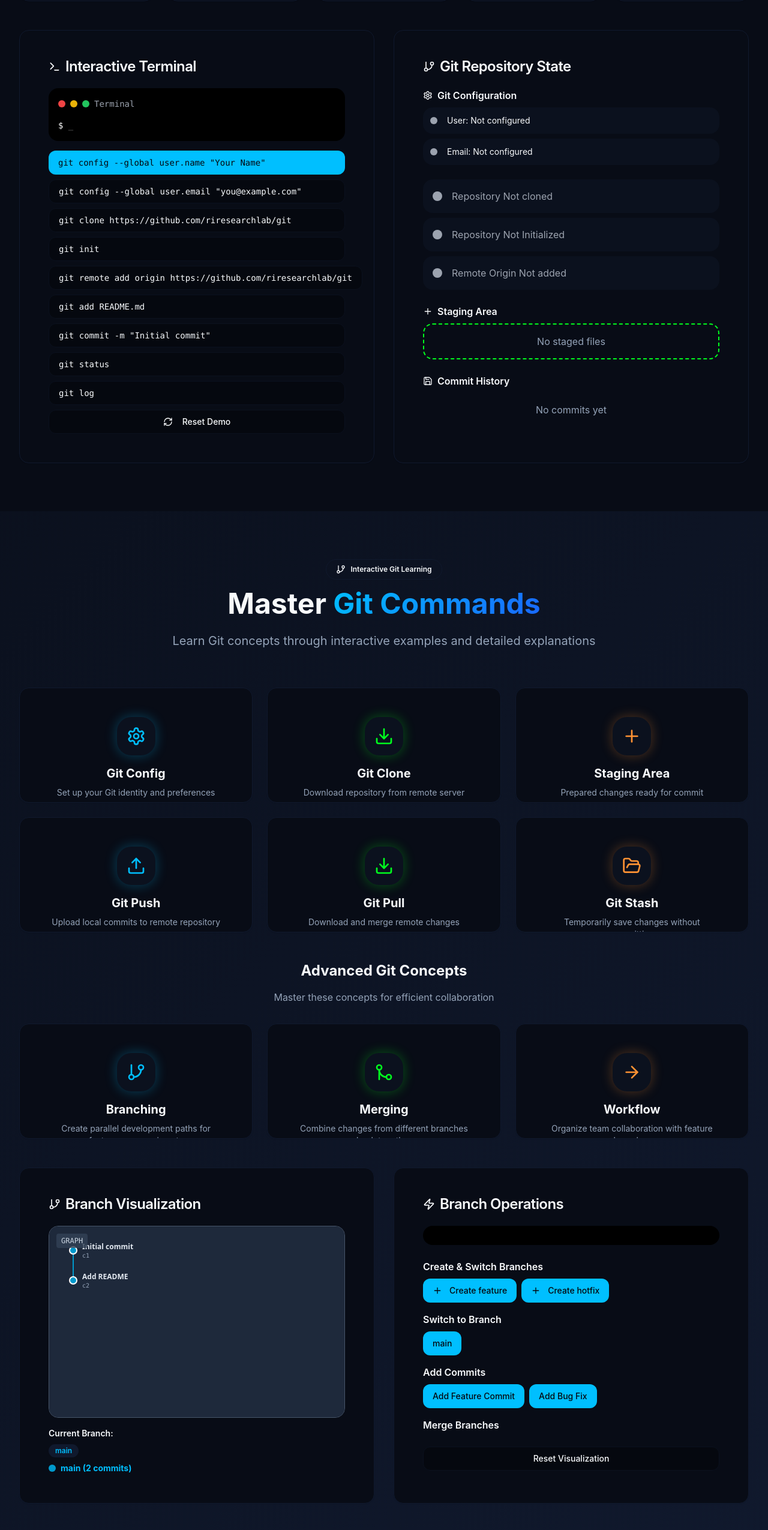
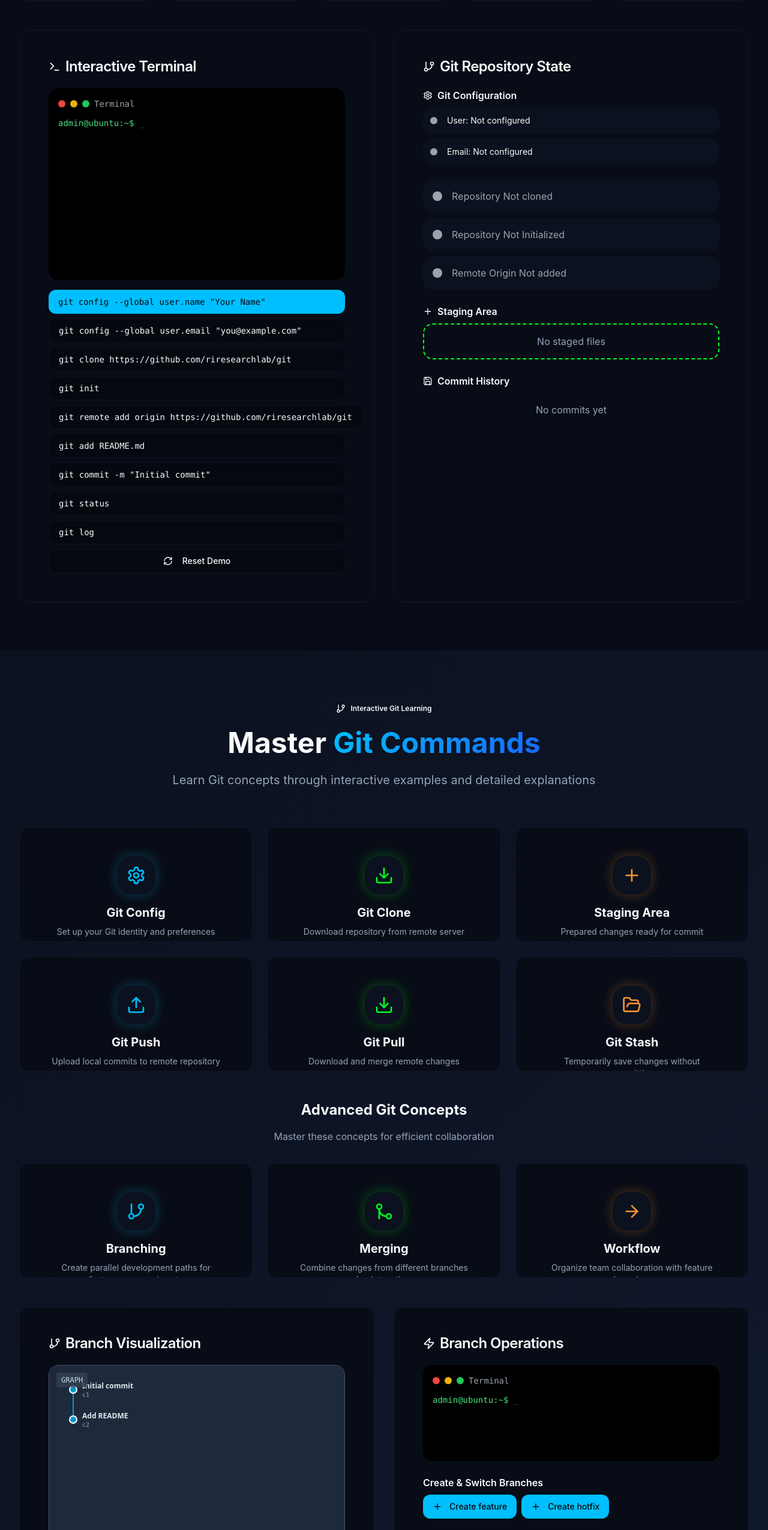
Before and after one commit to riresearchlab/git, a React (Vite) app: page / in a window 1280 px wide. Shown: the part 1486-4036 px from the top of the page at 60% size. Built offline with nearby package versions, Linux system fonts and the light colour scheme; the HTML template or start-up script is replaced by a standard one.

Commit message:
Fix terminal display

```diff
--- a/src/components/GitAdvanced.tsx
+++ b/src/components/GitAdvanced.tsx
@@ -39,7 +39,7 @@ export const GitAdvanced: React.FC = () => {
   const [hasUnpulledChanges, setHasUnpulledChanges] = useState(true);
 
   const addOutput = (command: string, output: string) => {
-    setTerminalOutput(prev => [...prev, `$ ${command}`, output]);
+    setTerminalOutput(prev => [...prev, `admin@ubuntu:~$ ${command}`, output]);
   };
 
   const performRebase = (targetCommit: string) => {
@@ -237,19 +237,20 @@ export const GitAdvanced: React.FC = () => {
               </CardTitle>
             </CardHeader>
             <CardContent>
-              <div className="bg-black rounded-lg p-4 font-mono text-sm max-h-64 overflow-y-auto">
-                <div className="flex items-center space-x-2 mb-2">
+              <div className="bg-black rounded-lg p-4 font-mono text-sm h-64 overflow-y-auto">
+                <div className="flex items-center space-x-2 mb-3">
                   <div className="w-3 h-3 bg-red-500 rounded-full"></div>
                   <div className="w-3 h-3 bg-yellow-500 rounded-full"></div>
                   <div className="w-3 h-3 bg-green-500 rounded-full"></div>
+                  <span className="text-gray-400 ml-2">Terminal</span>
                 </div>
                 {terminalOutput.map((line, idx) => (
-                  <div key={idx} className={line.startsWith('$') ? 'text-green-400' : 'text-gray-300'}>
+                  <div key={idx} className={line.startsWith('admin@ubuntu:~$') ? 'text-green-400' : 'text-gray-300'}>
                     {line}
                   </div>
                 ))}
                 <div className="text-green-400">
-                  $ <span className="animate-pulse">_</span>
+                  admin@ubuntu:~$ <span className="animate-pulse">_</span>
                 </div>
               </div>
               <Button onClick={resetDemo} variant="outline" className="w-full mt-4">
--- a/src/components/GitBasics.tsx
+++ b/src/components/GitBasics.tsx
@@ -31,7 +31,7 @@ export const GitBasics: React.FC = () => {
   ];
 
   const executeCommand = (command: string) => {
-    setTerminalHistory(prev => [...prev, `$ ${command}`]);
+    setTerminalHistory(prev => [...prev, `admin@ubuntu:~$ ${command}`]);
 
     switch (command) {
       case 'git config --global user.name "Your Name"':
@@ -190,22 +190,22 @@ export const GitBasics: React.FC = () => {
             </CardHeader>
             <CardContent className="space-y-4">
               {/* Terminal Window */}
-              <div className="bg-black rounded-lg p-4 font-mono text-sm">
-                <div className="flex items-center space-x-2 mb-4">
+              <div className="bg-black rounded-lg p-4 font-mono text-sm h-80">
+                <div className="flex items-center space-x-2 mb-3">
                   <div className="w-3 h-3 bg-red-500 rounded-full"></div>
                   <div className="w-3 h-3 bg-yellow-500 rounded-full"></div>
                   <div className="w-3 h-3 bg-green-500 rounded-full"></div>
                   <span className="text-gray-400 ml-2">Terminal</span>
                 </div>
 
-                <div className="text-green-400 space-y-1 max-h-64 overflow-y-auto">
+                <div className="text-green-400 space-y-1 h-60 overflow-y-auto">
                   {terminalHistory.map((line, idx) => (
-                    <div key={idx} className={line.startsWith('$') ? 'text-white' : 'text-gray-300'}>
+                    <div key={idx} className={line.startsWith('admin@ubuntu:~$') ? 'text-green-400' : 'text-gray-300'}>
                       {line}
                     </div>
                   ))}
-                  <div className="text-white">
-                    $ <span className="animate-pulse">_</span>
+                  <div className="text-green-400">
+                    admin@ubuntu:~$ <span className="animate-pulse">_</span>
                   </div>
                 </div>
               </div>
--- a/src/components/GitBranching.tsx
+++ b/src/components/GitBranching.tsx
@@ -174,7 +174,7 @@ export const GitBranching: React.FC = () => {
   };
 
   const addCommand = (cmd: string, output: string) => {
-    setCommandHistory(prev => [...prev, `$ ${cmd}`, output]);
+    setCommandHistory(prev => [...prev, `admin@ubuntu:~$ ${cmd}`, output]);
   };
 
   const createBranch = (branchName: string) => {
@@ -482,12 +482,22 @@ export const GitBranching: React.FC = () => {
             </CardHeader>
             <CardContent className="space-y-6">
               {/* Command Terminal */}
-              <div className="bg-black rounded-lg p-4 font-mono text-sm max-h-32 overflow-y-auto">
+              <div className="bg-black rounded-lg p-4 font-mono text-sm h-40 overflow-y-auto">
+                {/* Terminal Header */}
+                <div className="flex items-center space-x-2 mb-3">
+                  <div className="w-3 h-3 bg-red-500 rounded-full"></div>
+                  <div className="w-3 h-3 bg-yellow-500 rounded-full"></div>
+                  <div className="w-3 h-3 bg-green-500 rounded-full"></div>
+                  <span className="text-gray-400 ml-2">Terminal</span>
+                </div>
                 {commandHistory.map((line, idx) => (
-                  <div key={idx} className={line.startsWith('$') ? 'text-green-400' : 'text-gray-300'}>
+                  <div key={idx} className={line.startsWith('admin@ubuntu:~$') ? 'text-green-400' : 'text-gray-300'}>
                     {line}
                   </div>
                 ))}
+                <div className="text-green-400">
+                  admin@ubuntu:~$ <span className="animate-pulse">_</span>
+                </div>
               </div>
 
               {/* Branch Operations */}
```
